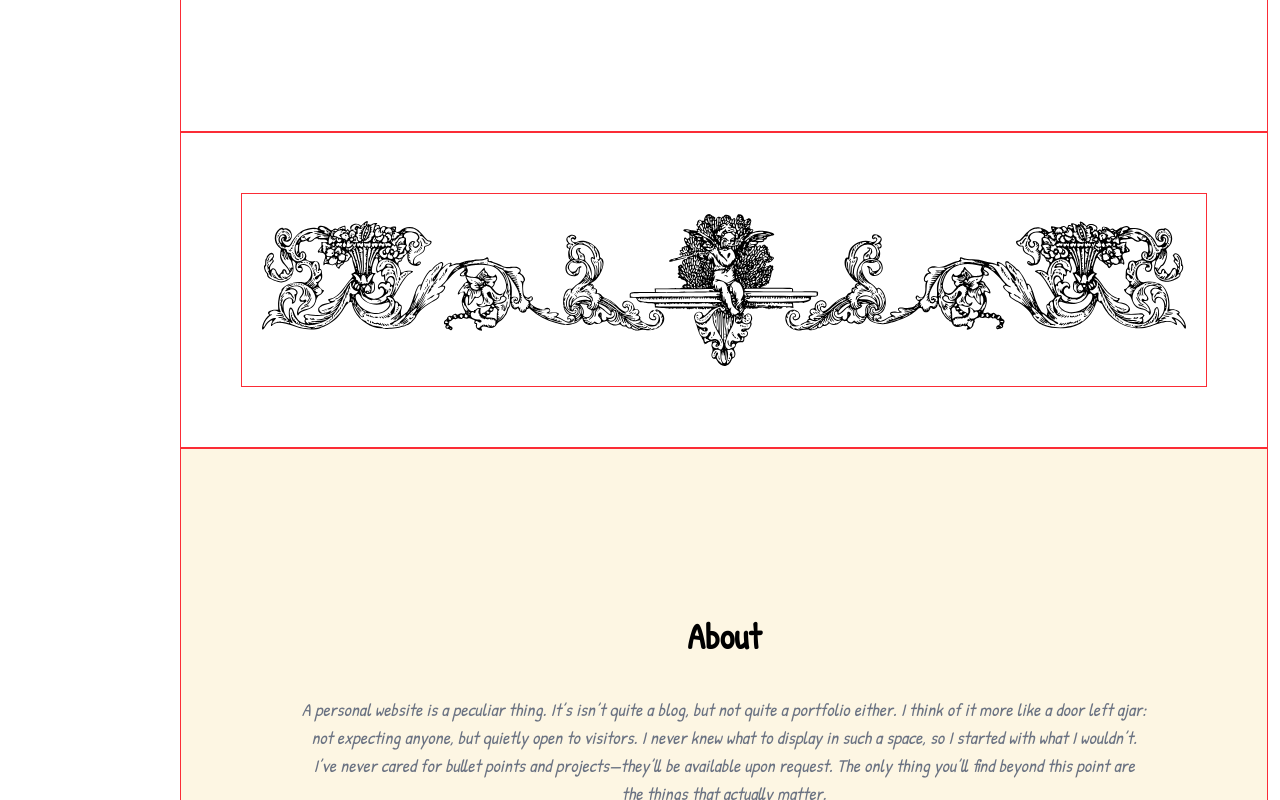
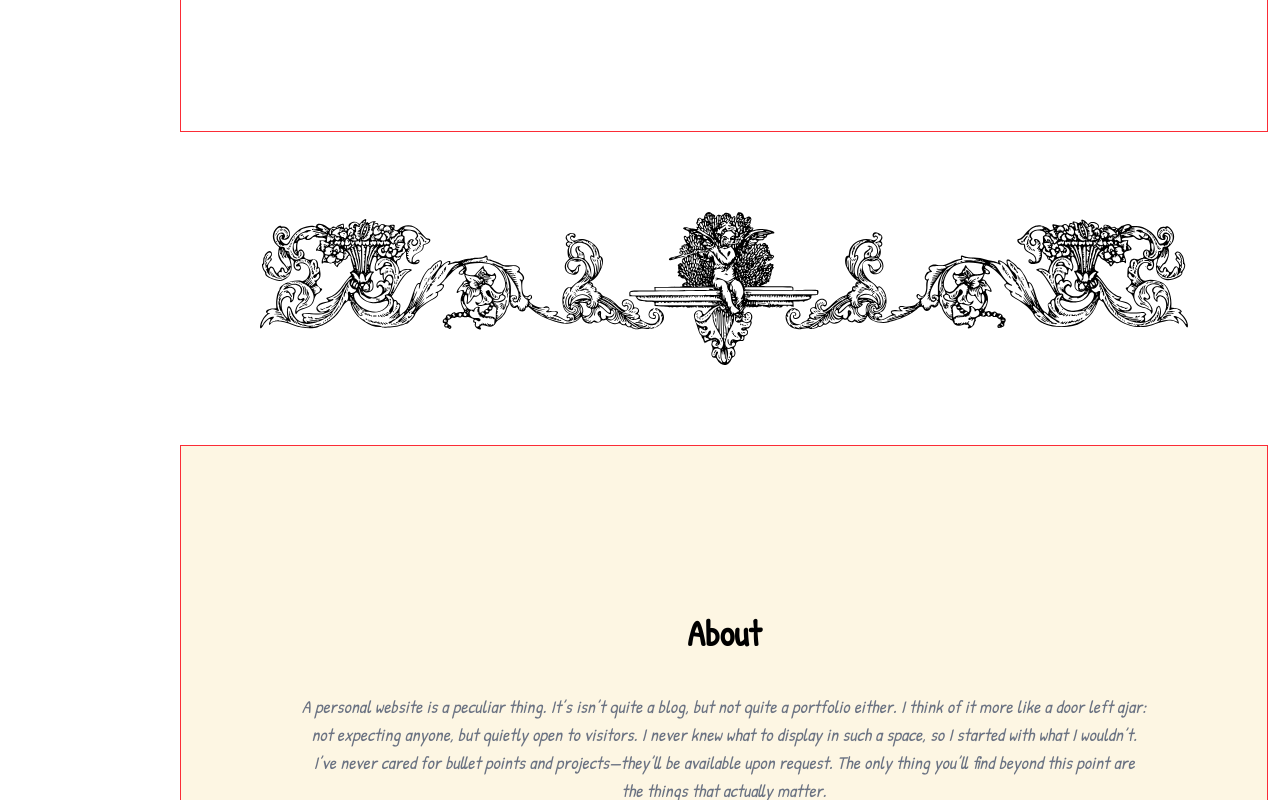
Before and after one commit to denoire/denoire.github.io, a Next.js app: page / in a window 1280 px wide. Shown: the part 680-1480 px from the top of the page. Built offline with nearby package versions, Linux system fonts and the light colour scheme.

Commit message:
Remove guide borders

```diff
--- a/app/components/Divider.js
+++ b/app/components/Divider.js
@@ -1,12 +1,12 @@
 export default function Divider() {
     return (
-        <div className="p-15 border border-red-500 flex justify-center">
+        <div className="p-15 flex justify-center">
             <img
                 src="/svgs/divider.svg"
                 alt="divider"
                 width={400}
                 height={60}
-                className="p-5 w-full border border-red-500"
+                className="p-5 w-full"
             />
         </div>
     );
```
